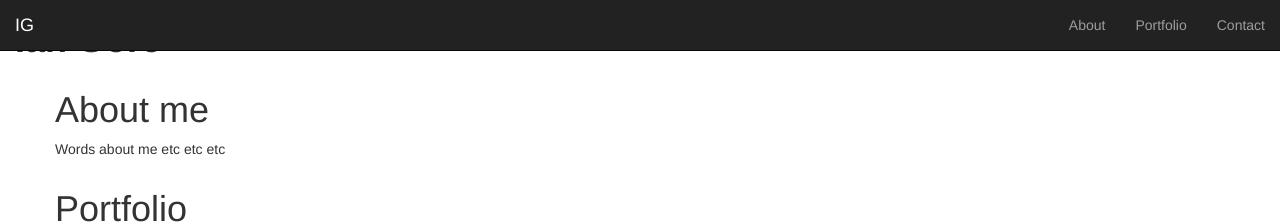
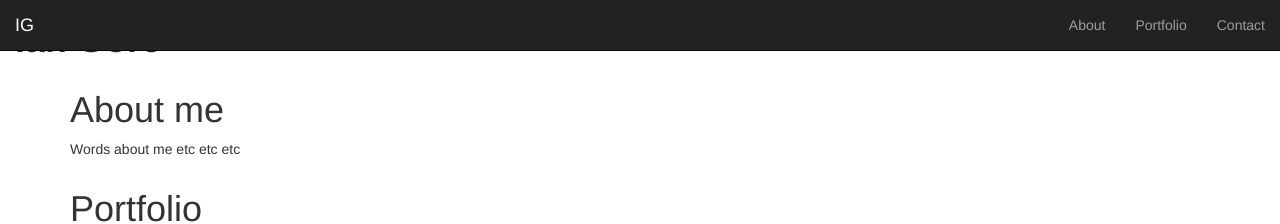
Before and after one commit to Ashknight/Portfolio, a plain HTML site: page index.html in a window 1280 px wide. Shown: the top 224 px of the page. Drawn offline with nearby package versions, Linux system fonts and the light colour scheme.

Commit message:
Update index.html

```diff
--- a/index.html
+++ b/index.html
@@ -37,6 +37,7 @@
   <section>
     <div class="container" id="About">
       <div class="row">
+        <div class="col-md-12">
         <h1>About me</h1>
         <p>Words about me etc etc etc</p>
       </div>
```
